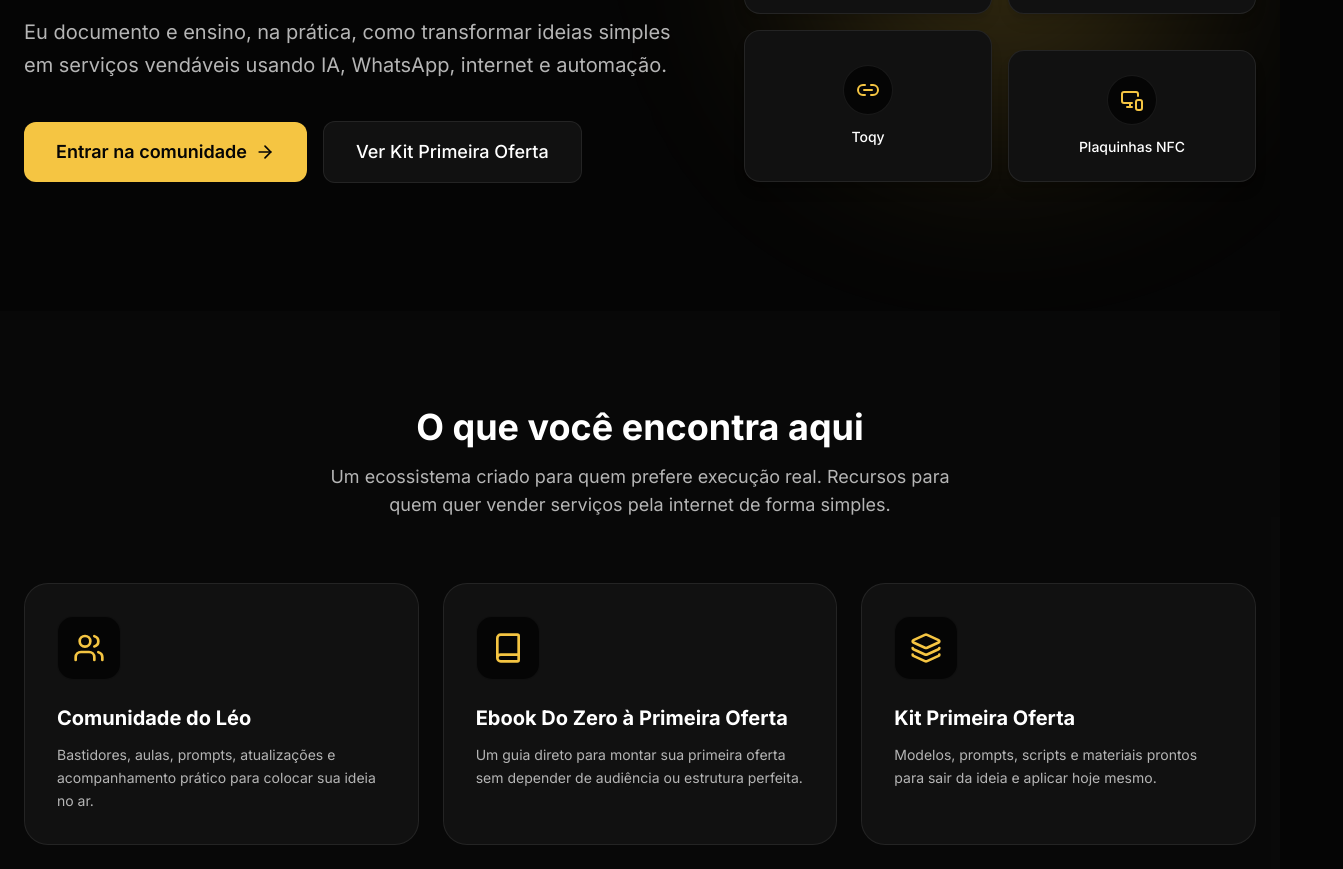
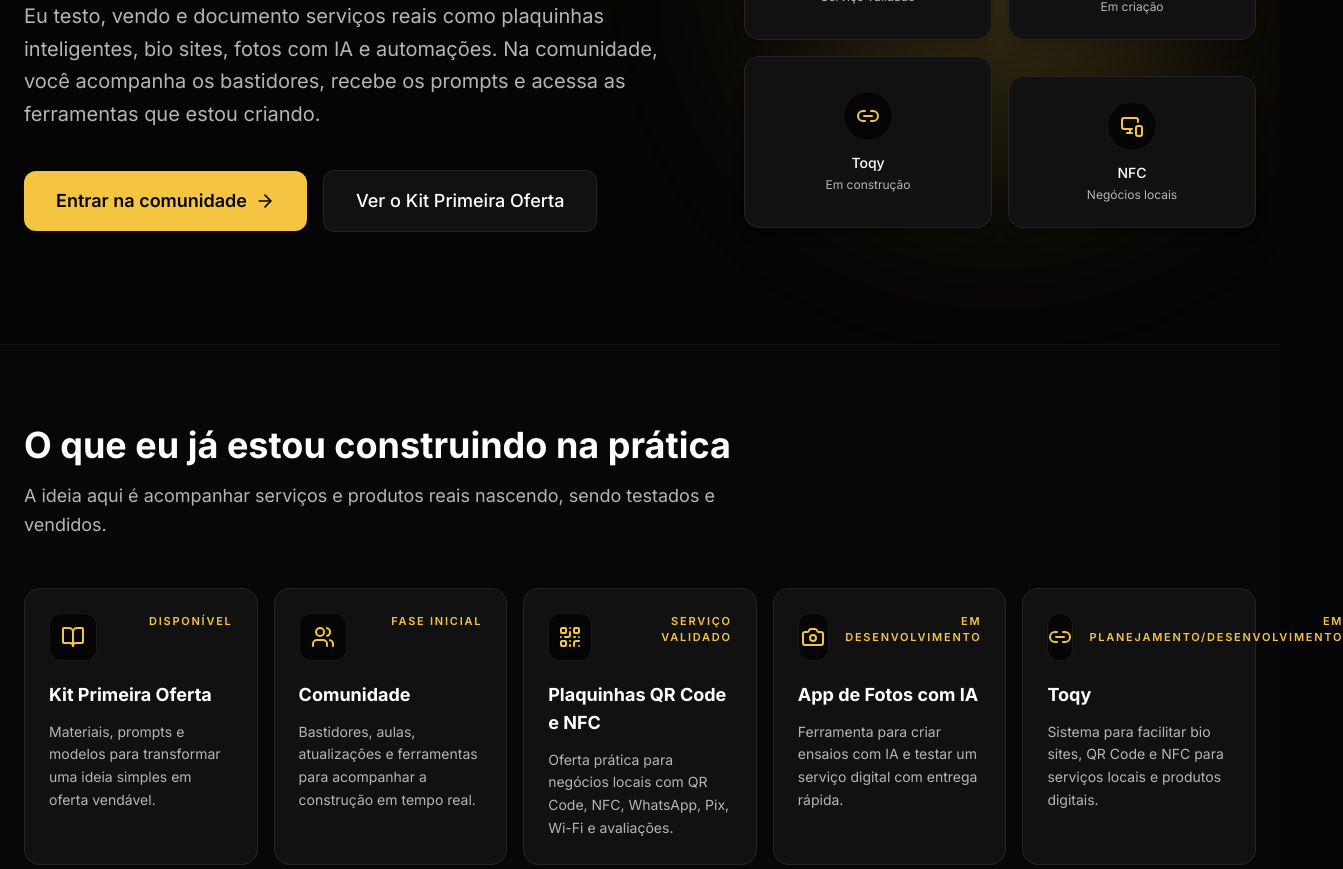
Before and after one commit to leonardomarusso1-design/site-leonardomarusso, a React (Vite) app: page / in a window 1280 px wide. Shown: the part 500-1369 px from the top of the page, 1343 px wide, since content can reach past the window. Built offline with nearby package versions, Linux system fonts and the light colour scheme.

Commit message:
Improve homepage copy and structure

```diff
--- a/src/App.tsx
+++ b/src/App.tsx
@@ -1,8 +1,10 @@
 import { Header } from './components/Header';
 import { Hero } from './components/Hero';
+import { PracticalBuildsSection } from './components/PracticalBuildsSection';
 import { EcosystemCards } from './components/EcosystemCards';
 import { PathSection } from './components/PathSection';
 import { AboutSection } from './components/AboutSection';
+import { ProofSection } from './components/ProofSection';
 import { AudienceSection } from './components/AudienceSection';
 import { ToolsSection } from './components/ToolsSection';
 import { FinalCTA } from './components/FinalCTA';
@@ -14,9 +16,11 @@ export default function App() {
       <Header />
       <main>
         <Hero />
+        <PracticalBuildsSection />
         <EcosystemCards />
         <PathSection />
         <AboutSection />
+        <ProofSection />
         <AudienceSection />
         <ToolsSection />
         <FinalCTA />
--- a/src/components/AudienceSection.tsx
+++ b/src/components/AudienceSection.tsx
@@ -21,8 +21,6 @@ export function AudienceSection() {
     <section className="py-24 px-6 border-b border-brand-border/50">
       <div className="max-w-6xl mx-auto">
         <div className="grid grid-cols-1 md:grid-cols-2 gap-8 lg:gap-16">
-
-          {/* Para quem é */}
           <div className="bg-brand-card/50 p-8 md:p-12 rounded-[2rem] border border-brand-border">
             <h2 className="text-2xl font-bold mb-8">Para quem é</h2>
             <ul className="space-y-5">
@@ -37,7 +35,6 @@ export function AudienceSection() {
             </ul>
           </div>
 
-          {/* Para quem não é */}
           <div className="bg-brand-bg p-8 md:p-12 rounded-[2rem] border border-brand-border/30 grayscale">
             <h2 className="text-2xl font-bold mb-8 text-brand-text/80">Para quem não é</h2>
             <ul className="space-y-5">
@@ -51,7 +48,6 @@ export function AudienceSection() {
               ))}
             </ul>
           </div>
-
         </div>
       </div>
     </section>
--- a/src/components/EcosystemCards.tsx
+++ b/src/components/EcosystemCards.tsx
@@ -5,7 +5,7 @@ export function EcosystemCards() {
     {
       icon: <Users className="text-brand-accent" size={32} />,
       title: "Comunidade do Léo",
-      description: "Bastidores, aulas, prompts, atualizações e acompanhamento prático para colocar sua ideia no ar."
+      description: "Bastidores, aulas, prompts, atualizações e acompanhamento prático para sair da teoria."
     },
     {
       icon: <Book className="text-brand-accent" size={32} />,
@@ -39,9 +39,9 @@ export function EcosystemCards() {
       <div className="max-w-7xl mx-auto">
         <div className="text-center mb-16">
           <h2 className="text-3xl md:text-4xl font-bold mb-4">O que você encontra aqui</h2>
-          <p className="text-brand-muted max-w-2xl mx-auto text-lg">
-            Um ecossistema criado para quem prefere execução real. Recursos para quem quer
-            vender serviços pela internet de forma simples.
+          <p className="text-brand-muted max-w-3xl mx-auto text-lg leading-relaxed">
+            Não é só um curso. É um ecossistema em construção.
+            Aqui você encontra materiais para começar, uma comunidade para acompanhar os bastidores e ferramentas criadas para facilitar a execução.
           </p>
         </div>
 
--- a/src/components/FinalCTA.tsx
+++ b/src/components/FinalCTA.tsx
@@ -6,16 +6,14 @@ export function FinalCTA() {
     <section className="py-32 px-6">
       <div className="max-w-4xl mx-auto text-center">
         <div className="bg-brand-card border border-brand-border/50 p-10 md:p-16 rounded-[3rem] relative overflow-hidden">
-          {/* subtle glow bg */}
           <div className="absolute top-1/2 left-1/2 -translate-x-1/2 -translate-y-1/2 w-[80%] h-[80%] bg-brand-accent/10 blur-[80px] rounded-full pointer-events-none"></div>
 
           <div className="relative z-10">
             <h2 className="text-3xl md:text-5xl font-bold mb-6">
-              Entre no ecossistema e acompanhe tudo sendo criado na prática.
+              Entre na comunidade e acompanhe tudo sendo criado na prática.
             </h2>
             <p className="text-brand-muted text-lg md:text-xl max-w-2xl mx-auto mb-10">
-              A comunidade é onde eu compartilho bastidores, prompts, aulas, ferramentas,
-              atualizações e processos reais enquanto construo e vendo esses produtos.
+              A comunidade é onde eu compartilho bastidores, prompts, aulas, ferramentas, atualizações e processos reais enquanto construo e vendo esses produtos.
             </p>
 
             <a
--- a/src/components/Footer.tsx
+++ b/src/components/Footer.tsx
@@ -4,7 +4,6 @@ export function Footer() {
   return (
     <footer className="bg-brand-card border-t border-brand-border py-12 px-6">
       <div className="max-w-7xl mx-auto flex flex-col md:flex-row justify-between items-center gap-8 md:gap-4">
-
         <div className="text-center md:text-left">
           <h4 className="text-xl font-bold text-brand-text mb-2">Leonardo Marusso</h4>
           <p className="text-brand-muted text-sm">Criador de conteúdo, videomaker e editor.</p>
@@ -18,7 +17,6 @@ export function Footer() {
           <a href={links.ebookUrl} className="hover:text-brand-accent transition-colors">Ebook</a>
           <a href={links.toqyUrl} className="hover:text-brand-accent transition-colors">Toqy</a>
         </div>
-
       </div>
     </footer>
   );
--- a/src/components/Header.tsx
+++ b/src/components/Header.tsx
@@ -19,7 +19,6 @@ export function Header() {
           Leonardo Marusso
         </a>
 
-        {/* Desktop Nav */}
         <nav className="hidden md:flex items-center gap-8">
           <div className="flex items-center gap-6 text-sm font-medium text-brand-muted">
             {navLinks.map((link) => (
@@ -36,16 +35,15 @@ export function Header() {
           </a>
         </nav>
 
-        {/* Mobile Toggle */}
         <button
           onClick={() => setIsOpen(!isOpen)}
           className="md:hidden text-brand-text p-2 -mr-2"
+          aria-label={isOpen ? "Fechar menu" : "Abrir menu"}
         >
           {isOpen ? <X size={24} /> : <Menu size={24} />}
         </button>
       </div>
 
-      {/* Mobile Nav */}
       <AnimatePresence>
         {isOpen && (
           <motion.div
@@ -54,7 +52,7 @@ export function Header() {
             exit={{ opacity: 0, y: -10 }}
             className="md:hidden absolute top-20 left-0 w-full bg-brand-card border-b border-brand-border p-6 flex flex-col gap-6"
           >
-             {navLinks.map((link) => (
+            {navLinks.map((link) => (
               <a
                 key={link.label}
                 href={link.href}
--- a/src/components/Hero.tsx
+++ b/src/components/Hero.tsx
@@ -1,21 +1,19 @@
 import { motion } from 'motion/react';
 import { links } from '../data/links';
-import { ArrowRight, Book, Layers, Users, Camera, Link2, MonitorSmartphone } from 'lucide-react';
+import { ArrowRight, BookOpen, Camera, Link2, MonitorSmartphone, QrCode, Sparkles } from 'lucide-react';
 import { ReactNode } from 'react';
 
 export function Hero() {
   return (
-    <section id="inicio" className="pt-32 pb-20 md:pt-48 md:pb-32 px-6 overflow-hidden">
+    <section id="inicio" className="pt-32 pb-20 md:pt-44 md:pb-28 px-6 overflow-hidden">
       <div className="max-w-7xl mx-auto flex flex-col lg:flex-row items-center gap-16">
-
-        {/* Left Content */}
         <div className="flex-1 max-w-2xl z-10 text-center lg:text-left">
           <motion.h1
             initial={{ opacity: 0, y: 20 }}
             animate={{ opacity: 1, y: 0 }}
             className="text-4xl md:text-5xl lg:text-6xl font-bold leading-tight mb-6"
           >
-            Crie ofertas simples com <span className="text-brand-accent">IA, ferramentas digitais e execução real.</span>
+            Aprenda a vender serviços simples com <span className="text-brand-accent">IA, QR Code, NFC e ferramentas digitais.</span>
           </motion.h1>
 
           <motion.p
@@ -24,7 +22,7 @@ export function Hero() {
             transition={{ delay: 0.1 }}
             className="text-lg md:text-xl text-brand-muted mb-10 leading-relaxed"
           >
-            Eu documento e ensino, na prática, como transformar ideias simples em serviços vendáveis usando IA, WhatsApp, internet e automação.
+            Eu testo, vendo e documento serviços reais como plaquinhas inteligentes, bio sites, fotos com IA e automações. Na comunidade, você acompanha os bastidores, recebe os prompts e acessa as ferramentas que estou criando.
           </motion.p>
 
           <motion.div
@@ -39,32 +37,30 @@ export function Hero() {
             >
               Entrar na comunidade <ArrowRight size={20} />
             </a>
-             <a
+            <a
               href={links.kitUrl}
               className="w-full sm:w-auto flex items-center justify-center bg-brand-card text-brand-text border border-brand-border px-8 py-4 rounded-xl font-medium hover:bg-brand-card-hover hover:border-brand-accent/50 transition-all text-lg"
             >
-              Ver Kit Primeira Oferta
+              Ver o Kit Primeira Oferta
             </a>
           </motion.div>
         </div>
 
-        {/* Right Visual Area */}
         <motion.div
           initial={{ opacity: 0, scale: 0.95 }}
           animate={{ opacity: 1, scale: 1 }}
           transition={{ delay: 0.3, duration: 0.5 }}
           className="flex-1 w-full max-w-lg relative"
         >
-          {/* Subtle glow background */}
           <div className="absolute top-1/2 left-1/2 -translate-x-1/2 -translate-y-1/2 w-3/4 h-3/4 bg-brand-accent/20 blur-[100px] rounded-full pointer-events-none"></div>
 
           <div className="grid grid-cols-2 gap-4 relative z-10">
-            <VisualCard icon={<Users className="text-brand-accent" size={24}/>} title="Comunidade" delay={0.4} />
-            <VisualCard icon={<Layers className="text-brand-accent" size={24}/>} title="Kit Oferta" delay={0.5} yOffset={20} />
-            <VisualCard icon={<Book className="text-brand-accent" size={24}/>} title="Ebook" delay={0.6} />
-            <VisualCard icon={<Camera className="text-brand-accent" size={24}/>} title="Fotos IA" delay={0.7} yOffset={20} />
-            <VisualCard icon={<Link2 className="text-brand-accent" size={24}/>} title="Toqy" delay={0.8} />
-            <VisualCard icon={<MonitorSmartphone className="text-brand-accent" size={24}/>} title="Plaquinhas NFC" delay={0.9} yOffset={20} />
+            <VisualCard icon={<Sparkles className="text-brand-accent" size={24} />} title="Prompts" detail="Para aplicar" delay={0.4} />
+            <VisualCard icon={<BookOpen className="text-brand-accent" size={24} />} title="Kit Oferta" detail="Disponível" delay={0.5} yOffset={20} />
+            <VisualCard icon={<QrCode className="text-brand-accent" size={24} />} title="QR Code" detail="Serviço validado" delay={0.6} />
+            <VisualCard icon={<Camera className="text-brand-accent" size={24} />} title="Fotos IA" detail="Em criação" delay={0.7} yOffset={20} />
+            <VisualCard icon={<Link2 className="text-brand-accent" size={24} />} title="Toqy" detail="Em construção" delay={0.8} />
+            <VisualCard icon={<MonitorSmartphone className="text-brand-accent" size={24} />} title="NFC" detail="Negócios locais" delay={0.9} yOffset={20} />
           </div>
         </motion.div>
       </div>
@@ -72,7 +68,7 @@ export function Hero() {
   );
 }
 
-function VisualCard({ icon, title, delay, yOffset = 0 }: { icon: ReactNode, title: string, delay: number, yOffset?: number }) {
+function VisualCard({ icon, title, detail, delay, yOffset = 0 }: { icon: ReactNode, title: string, detail: string, delay: number, yOffset?: number }) {
   return (
     <motion.div
       initial={{ opacity: 0, y: 20 }}
@@ -84,7 +80,10 @@ function VisualCard({ icon, title, delay, yOffset = 0 }: { icon: ReactNode, titl
       <div className="bg-brand-bg p-3 rounded-full border border-brand-border">
         {icon}
       </div>
-      <span className="font-medium text-brand-text text-sm">{title}</span>
+      <div>
+        <span className="block font-medium text-brand-text text-sm">{title}</span>
+        <span className="block text-brand-muted text-xs mt-1">{detail}</span>
+      </div>
     </motion.div>
   );
 }
--- a/src/components/PathSection.tsx
+++ b/src/components/PathSection.tsx
@@ -43,19 +43,15 @@ export function PathSection() {
         </div>
 
         <div className="relative">
-          {/* Vertical Line */}
           <div className="hidden md:block absolute left-1/2 top-0 bottom-0 w-px bg-brand-border -translate-x-1/2"></div>
 
           <div className="space-y-12 md:space-y-0">
             {steps.map((step, index) => (
               <div key={index} className={`relative flex flex-col md:flex-row items-center gap-8 ${index % 2 === 0 ? 'md:flex-row-reverse' : ''} md:mb-12`}>
-
-                {/* Visual Connector Dot */}
                 <div className="hidden md:flex absolute left-1/2 top-1/2 -translate-x-1/2 -translate-y-1/2 w-10 h-10 bg-brand-bg border border-brand-accent rounded-full items-center justify-center z-10 shadow-[0_0_15px_rgba(245,197,66,0.2)]">
                   <span className="text-brand-accent text-sm font-bold">{step.number}</span>
                 </div>
 
-                {/* Content Box */}
                 <div className={`w-full md:w-1/2 ${index % 2 === 0 ? 'md:pl-16' : 'md:pr-16'}`}>
                   <div className="bg-brand-card p-8 rounded-3xl border border-brand-border">
                     <div className="md:hidden text-brand-accent font-bold mb-2">{step.number}</div>
@@ -63,7 +59,6 @@ export function PathSection() {
                     <p className="text-brand-muted">{step.description}</p>
                   </div>
                 </div>
-
               </div>
             ))}
           </div>
--- /dev/null
+++ b/src/components/PracticalBuildsSection.tsx
@@ -0,0 +1,68 @@
+import { BookOpen, Camera, Link2, QrCode, Users } from 'lucide-react';
+
+export function PracticalBuildsSection() {
+  const builds = [
+    {
+      icon: <BookOpen size={24} className="text-brand-accent" />,
+      title: "Kit Primeira Oferta",
+      status: "disponível",
+      description: "Materiais, prompts e modelos para transformar uma ideia simples em oferta vendável."
+    },
+    {
+      icon: <Users size={24} className="text-brand-accent" />,
+      title: "Comunidade",
+      status: "fase inicial",
+      description: "Bastidores, aulas, atualizações e ferramentas para acompanhar a construção em tempo real."
+    },
+    {
+      icon: <QrCode size={24} className="text-brand-accent" />,
+      title: "Plaquinhas QR Code e NFC",
+      status: "serviço validado",
+      description: "Oferta prática para negócios locais com QR Code, NFC, WhatsApp, Pix, Wi-Fi e avaliações."
+    },
+    {
+      icon: <Camera size={24} className="text-brand-accent" />,
+      title: "App de Fotos com IA",
+      status: "em desenvolvimento",
+      description: "Ferramenta para criar ensaios com IA e testar um serviço digital com entrega rápida."
+    },
+    {
+      icon: <Link2 size={24} className="text-brand-accent" />,
+      title: "Toqy",
+      status: "em planejamento/desenvolvimento",
+      description: "Sistema para facilitar bio sites, QR Code e NFC para serviços locais e produtos digitais."
+    }
+  ];
+
+  return (
+    <section className="py-20 px-6 border-y border-brand-border/50 bg-brand-card/20">
+      <div className="max-w-7xl mx-auto">
+        <div className="mb-12 max-w-3xl">
+          <h2 className="text-3xl md:text-4xl font-bold mb-4">O que eu já estou construindo na prática</h2>
+          <p className="text-brand-muted text-lg leading-relaxed">
+            A ideia aqui é acompanhar serviços e produtos reais nascendo, sendo testados e vendidos.
+          </p>
+        </div>
+
+        <div className="grid grid-cols-1 md:grid-cols-2 xl:grid-cols-5 gap-4">
+          {builds.map((item) => (
+            <article key={item.title} className="bg-brand-card border border-brand-border p-6 rounded-2xl flex flex-col gap-5">
+              <div className="flex items-start justify-between gap-4">
+                <div className="w-12 h-12 rounded-xl bg-brand-bg border border-brand-border flex items-center justify-center">
+                  {item.icon}
+                </div>
+                <span className="text-[11px] uppercase tracking-[0.16em] text-brand-accent font-semibold text-right">
+                  {item.status}
+                </span>
+              </div>
+              <div>
+                <h3 className="text-lg font-bold mb-3">{item.title}</h3>
+                <p className="text-brand-muted text-sm leading-relaxed">{item.description}</p>
+              </div>
+            </article>
+          ))}
+        </div>
+      </div>
+    </section>
+  );
+}
--- /dev/null
+++ b/src/components/ProofSection.tsx
@@ -0,0 +1,65 @@
+import { Image, Monitor, QrCode, User } from 'lucide-react';
+
+export function ProofSection() {
+  const proofs = [
+    {
+      title: "Print do Kit",
+      label: "Kit Primeira Oferta",
+      icon: <Monitor size={34} className="text-brand-accent" />,
+      className: "md:col-span-2"
+    },
+    {
+      title: "Print da comunidade",
+      label: "Bastidores e prompts",
+      icon: <Image size={34} className="text-brand-accent" />,
+      className: ""
+    },
+    {
+      title: "Foto de plaquinhas",
+      label: "QR Code e NFC",
+      icon: <QrCode size={34} className="text-brand-accent" />,
+      className: ""
+    },
+    {
+      title: "Foto do Leonardo",
+      label: "Criador e bastidores",
+      icon: <User size={34} className="text-brand-accent" />,
+      className: "md:col-span-2"
+    }
+  ];
+
+  return (
+    <section className="py-24 px-6">
+      <div className="max-w-7xl mx-auto">
+        <div className="mb-12 max-w-3xl">
+          <h2 className="text-3xl md:text-4xl font-bold mb-4">Provas reais do que está sendo criado</h2>
+          <p className="text-brand-muted text-lg leading-relaxed">
+            Espaços preparados para mostrar o Kit, a comunidade, as plaquinhas e os bastidores com o Leonardo.
+          </p>
+        </div>
+
+        <div className="grid grid-cols-1 md:grid-cols-4 gap-5">
+          {proofs.map((proof) => (
+            <article key={proof.title} className={`min-h-72 rounded-2xl border border-brand-border bg-brand-card overflow-hidden relative ${proof.className}`}>
+              <div className="absolute inset-0 bg-[radial-gradient(circle_at_20%_20%,rgba(245,197,66,0.18),transparent_32%),linear-gradient(135deg,rgba(255,255,255,0.08),transparent_45%)]"></div>
+              <div className="relative h-full min-h-72 p-6 flex flex-col justify-between">
+                <div className="flex items-center justify-between">
+                  <span className="text-xs uppercase tracking-[0.18em] text-brand-muted">{proof.title}</span>
+                  <div className="w-12 h-12 rounded-xl bg-brand-bg/80 border border-brand-border flex items-center justify-center">
+                    {proof.icon}
+                  </div>
+                </div>
+                <div>
+                  <div className="h-24 rounded-xl border border-brand-border bg-brand-bg/60 mb-5 overflow-hidden">
+                    <div className="h-full w-full bg-[linear-gradient(90deg,transparent,rgba(245,197,66,0.12),transparent)]"></div>
+                  </div>
+                  <h3 className="text-xl font-bold">{proof.label}</h3>
+                </div>
+              </div>
+            </article>
+          ))}
+        </div>
+      </div>
+    </section>
+  );
+}
```
Also changed, not shown: src/components/AboutSection.tsx (+2 -7 lines), src/components/ToolsSection.tsx (line endings or trailing spaces).
